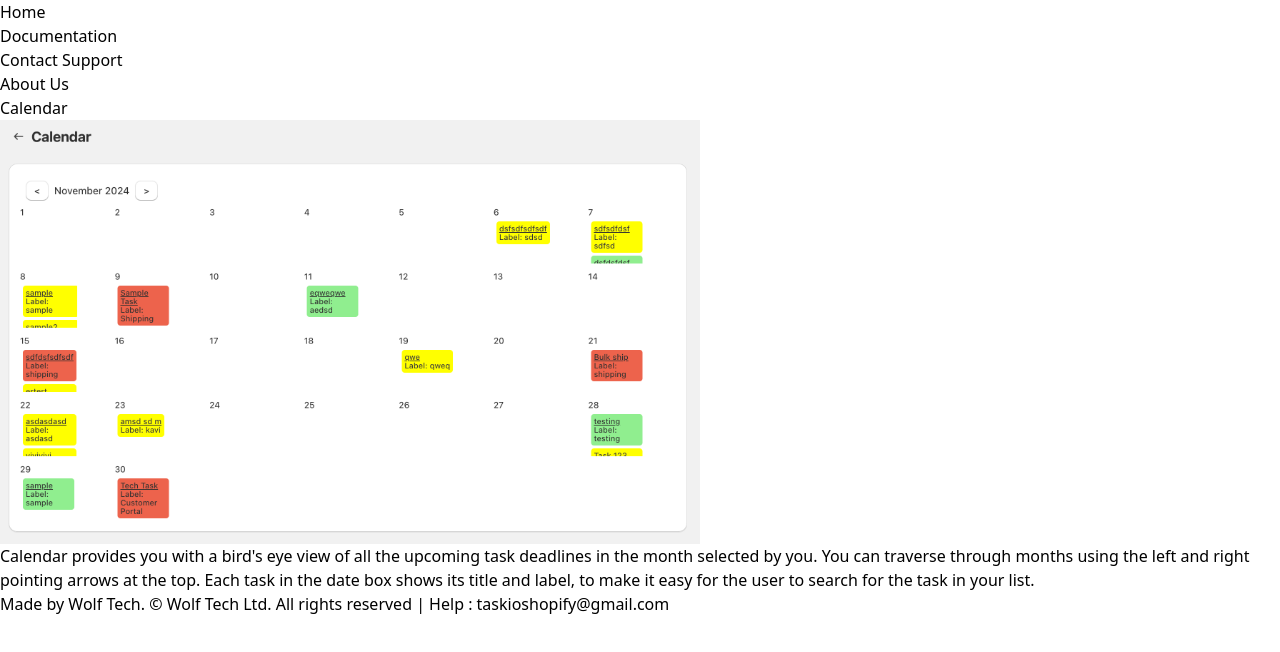
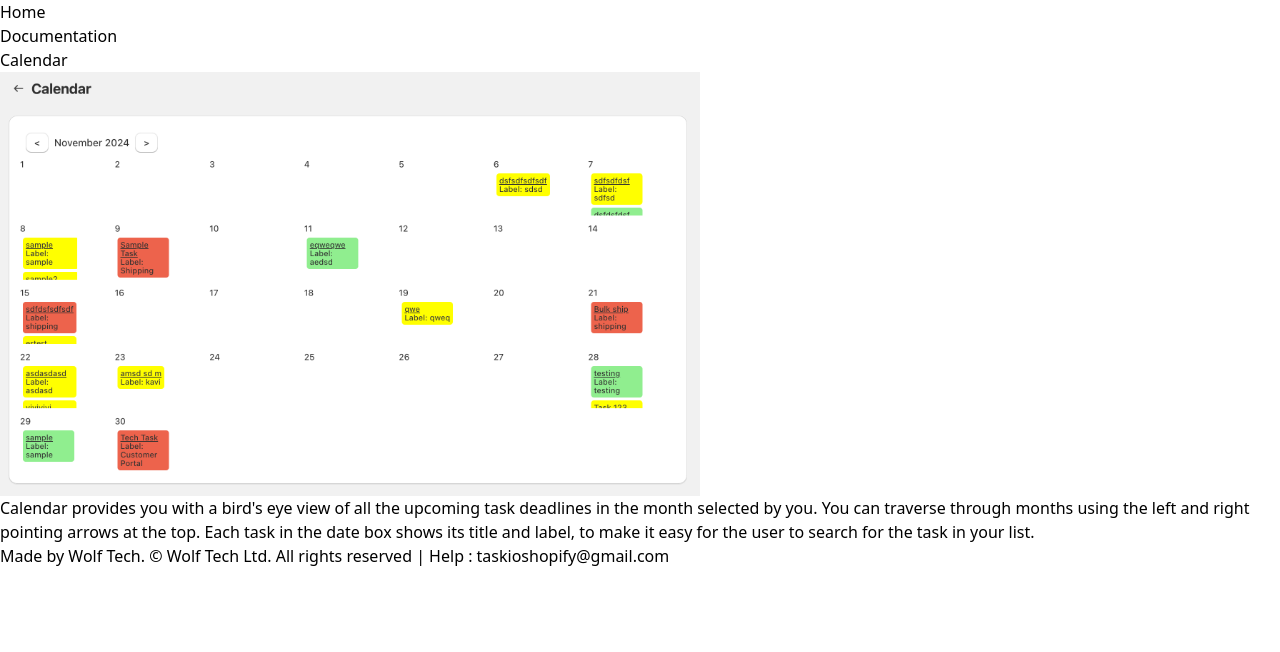
Before and after one commit to wolf-code-youtube/taskio, a React (Vite) app: page /calendar in a window 1280 px wide. Shown: the top 652 px of the page. Built offline with nearby package versions, Linux system fonts and the light colour scheme.

Commit message:
Update Calendar.jsx

```diff
--- a/src/pages/Calendar.jsx
+++ b/src/pages/Calendar.jsx
@@ -1,5 +1,6 @@
 import React, { useState } from 'react';
 import cal from "../img/calendar2.png";
+import { Link } from 'react-router-dom';
 
 const Calendar = () => {
     const [isDarkMode,setIsDarkMode] = useState(false);
@@ -24,19 +25,14 @@
            </div>
            <div className='flex gap-5'>
              <div>
-             <a href="/">Home</a>
+             <Link to="/">Home</Link>
              </div>
                <div>
-                 <a href="/documentation">
+                 <Link href="/documentation">
                    Documentation
-                   </a>
+                   </Link>
                </div>
-               <div>
-                   Contact Support
-               </div>
-               <div>
-                   About Us
-               </div>
+
            </div>
 
        </div>
```
